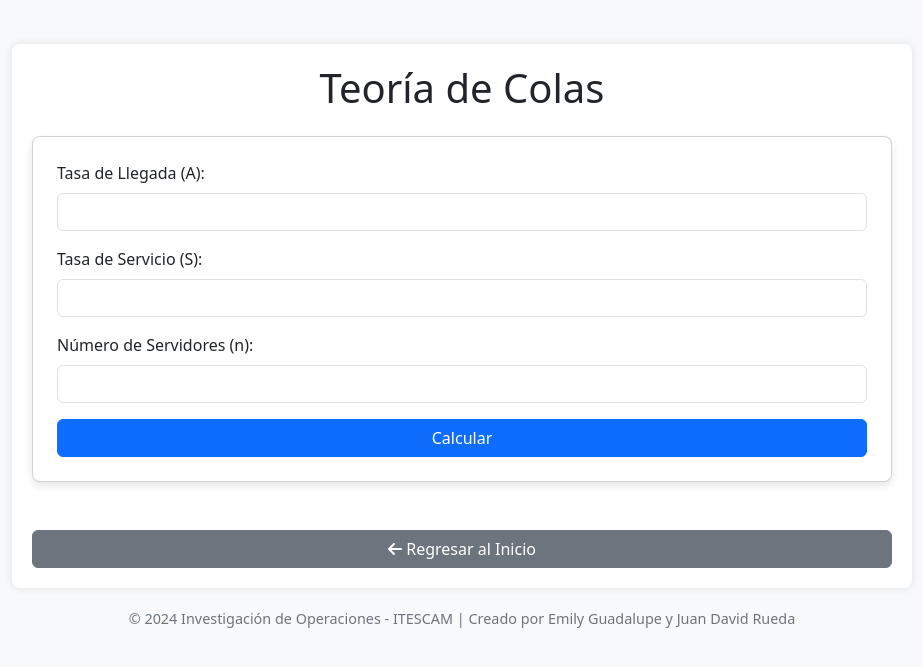
After one commit to jruedaq/ClasificacionABC, a Flask app: page /colas in a window 1280 px wide. The commit adds this page. Shown: the top 667 px of the page, without its empty margins (178-1101 px from the left). Run offline with Flask 3, Linux system fonts and the light colour scheme.

Commit message:
Added colas

```diff
--- a/app.py
+++ b/app.py
@@ -1,98 +1,143 @@
+from flask import Flask, request, render_template, redirect, url_for, flash
 import os
-from flask import Flask, request, render_template, redirect, url_for
 import pandas as pd
 import matplotlib
-matplotlib.use('Agg')  # Configurar Matplotlib para un backend sin GUI
+matplotlib.use('Agg')  # Usar backend no interactivo para Matplotlib
 import matplotlib.pyplot as plt
 
+# Importar la clase Operations desde el archivo correspondiente
+from Operations import Operations
+
 app = Flask(__name__)
+app.secret_key = 'secret_key'  # Necesario para usar flash messages
 
 # Configuración de rutas
-app.config['UPLOAD_FOLDER'] = './uploads'
+UPLOAD_FOLDER = './uploads'
 STATIC_FOLDER = './static'
-os.makedirs(app.config['UPLOAD_FOLDER'], exist_ok=True)
+os.makedirs(UPLOAD_FOLDER, exist_ok=True)
 os.makedirs(STATIC_FOLDER, exist_ok=True)
 
-# Función de clasificación ABC
-def clasificacion_abc(items):
-    valor_total = items['valor'].sum()
-    items['porcentaje'] = (items['valor'] / valor_total) * 100
-    items_ordenados = items.sort_values(by='valor', ascending=False).reset_index(drop=True)
+@app.route('/')
+def home():
+    return render_template('index.html')
 
-    acumulado = 0
-    categorias = []
-    acumulado_porcentaje = []
-    for _, item in items_ordenados.iterrows():
-        acumulado += item['porcentaje']
-        acumulado_porcentaje.append(acumulado)
-        if acumulado <= 80:
-            categorias.append('A')
-        elif acumulado <= 95:
-            categorias.append('B')
-        else:
-            categorias.append('C')
-
-    items_ordenados['categoria'] = categorias
-    items_ordenados['acumulado'] = acumulado_porcentaje
-    items_ordenados['porcentaje'] = items_ordenados['porcentaje'].round(2)
-    items_ordenados['acumulado'] = items_ordenados['acumulado'].round(2)
-    return items_ordenados
-
-# Generar gráficos
-def generar_histograma(resultado, file_path):
-    plt.figure(figsize=(12, 6))
-    categorias = resultado['categoria']
-    valores = resultado['valor']
-    nombres = resultado['nombre']
-    colores = ['red' if cat == 'A' else 'yellow' if cat == 'B' else 'green' for cat in categorias]
-    plt.bar(nombres, valores, color=colores, alpha=0.7)
-    plt.xlabel('Artículos')
-    plt.ylabel('Valor')
-    plt.title('Clasificación ABC - Histograma de Valores')
-    plt.xticks(rotation=45, ha="right")
-    plt.tight_layout()
-    plt.savefig(file_path)
-    plt.close()
-
-def generar_linea_acumulado(resultado, file_path):
-    plt.figure(figsize=(12, 6))
-    nombres = resultado['nombre']
-    acumulado = resultado['acumulado']
-    plt.plot(nombres, acumulado, marker='o', color='blue', linewidth=2)
-    plt.axhline(y=80, color='orange', linestyle='--', label='Límite Categoría A (80%)')
-    plt.axhline(y=95, color='purple', linestyle='--', label='Límite Categoría B (95%)')
-    plt.xlabel('Artículos')
-    plt.ylabel('Porcentaje Acumulado (%)')
-    plt.title('Clasificación ABC - Porcentaje Acumulado')
-    plt.xticks(rotation=45, ha="right")
-    plt.legend(loc='upper left')
-    plt.tight_layout()
-    plt.savefig(file_path)
-    plt.close()
-
-@app.route('/', methods=['GET', 'POST'])
-def index():
+@app.route('/abc', methods=['GET', 'POST'])
+def abc():
+    resultados = None
+    mensaje_error = None
     if request.method == 'POST':
         if 'file' not in request.files:
+            flash('No se ha subido ningún archivo.', 'danger')
             return redirect(request.url)
+
         file = request.files['file']
         if file.filename == '':
+            flash('El archivo seleccionado está vacío.', 'danger')
             return redirect(request.url)
-        if file:
-            file_path = os.path.join(app.config['UPLOAD_FOLDER'], file.filename)
+
+        try:
+            # Guardar el archivo subido
+            file_path = os.path.join(UPLOAD_FOLDER, file.filename)
             file.save(file_path)
+
+            # Leer el archivo CSV
             items = pd.read_csv(file_path)
-            resultado = clasificacion_abc(items)
+
+            # Validar columnas requeridas
+            if 'nombre' not in items.columns or 'valor' not in items.columns:
+                mensaje_error = "El archivo CSV debe contener las columnas 'nombre' y 'valor'."
+                return render_template('abc.html', resultados=None, mensaje_error=mensaje_error)
+
+            # Procesar datos y calcular ABC
+            valor_total = items['valor'].sum()
+            items['porcentaje'] = (items['valor'] / valor_total) * 100
+            items_ordenados = items.sort_values(by='valor', ascending=False).reset_index(drop=True)
+
+            acumulado = 0
+            categorias = []
+            acumulado_porcentaje = []
+            for _, item in items_ordenados.iterrows():
+                acumulado += item['porcentaje']
+                acumulado_porcentaje.append(acumulado)
+                if acumulado <= 80:
+                    categorias.append('A')
+                elif acumulado <= 95:
+                    categorias.append('B')
+                else:
+                    categorias.append('C')
+
+            items_ordenados['categoria'] = categorias
+            items_ordenados['acumulado'] = acumulado_porcentaje
+            items_ordenados['porcentaje'] = items_ordenados['porcentaje'].round(2)
+            items_ordenados['acumulado'] = items_ordenados['acumulado'].round(2)
 
             # Convertir el DataFrame en una lista de diccionarios
-            tabla = resultado.to_dict(orient='records')
+            resultados = items_ordenados.to_dict(orient='records')
 
             # Generar gráficos
-            generar_histograma(resultado, os.path.join(STATIC_FOLDER, 'histograma.png'))
-            generar_linea_acumulado(resultado, os.path.join(STATIC_FOLDER, 'linea_acumulado.png'))
+            plt.figure(figsize=(12, 6))
+            colores = ['red' if cat == 'A' else 'yellow' if cat == 'B' else 'green' for cat in categorias]
+            plt.bar(items_ordenados['nombre'], items_ordenados['valor'], color=colores)
+            plt.xlabel('Artículos')
+            plt.ylabel('Valor')
+            plt.title('Clasificación ABC - Histograma de Valores')
+            plt.xticks(rotation=45, ha="right")
+            plt.tight_layout()
+            plt.savefig(os.path.join(STATIC_FOLDER, 'histograma.png'))
+            plt.close()
 
-            return render_template('index.html', tabla=tabla)
-    return render_template('index.html', tabla=None)
+            plt.figure(figsize=(12, 6))
+            plt.plot(items_ordenados['nombre'], items_ordenados['acumulado'], marker='o', color='blue')
+            plt.axhline(y=80, color='orange', linestyle='--', label='Límite Categoría A (80%)')
+            plt.axhline(y=95, color='purple', linestyle='--', label='Límite Categoría B (95%)')
+            plt.xlabel('Artículos')
+            plt.ylabel('Porcentaje Acumulado (%)')
+            plt.title('Clasificación ABC - Porcentaje Acumulado')
+            plt.xticks(rotation=45, ha="right")
+            plt.legend(loc='upper left')
+            plt.tight_layout()
+            plt.savefig(os.path.join(STATIC_FOLDER, 'linea_acumulado.png'))
+            plt.close()
+
+        except Exception as e:
+            mensaje_error = f"Error al procesar el archivo: {str(e)}"
+            return render_template('abc.html', resultados=None, mensaje_error=mensaje_error)
+
+    return render_template('abc.html', resultados=resultados, mensaje_error=mensaje_error)
+
+@app.route('/colas', methods=['GET', 'POST'])
+def colas():
+    resultados = None
+    mensaje_error = None
+
+    if request.method == 'POST':
+        try:
+            # Leer parámetros desde el formulario
+            A = float(request.form.get('A', 0))
+            S = float(request.form.get('S', 0))
+            n = int(request.form.get('n', 1))
+
+            # Validar que las tasas no sean cero
+            if A <= 0 or S <= 0 or n <= 0:
+                mensaje_error = "Los valores de A, S y n deben ser mayores a 0."
+            else:
+                # Crear instancia de Operations y calcular métricas
+                operations = Operations(A, S, n)
+                resultados = {
+                    "Lq": operations.Lq(),
+                    "Wq": operations.Wq(),
+                    "Ls": operations.Ls(),
+                    "Ws": operations.Ws(),
+                }
+
+        except ValueError:
+            mensaje_error = "Por favor, introduce valores numéricos válidos."
+
+        except Exception as e:
+            mensaje_error = f"Error al procesar los datos: {str(e)}"
+
+    # Renderizar la plantilla con los resultados o el mensaje de error
+    return render_template('colas.html', resultados=resultados, mensaje_error=mensaje_error)
 
 if __name__ == '__main__':
     app.run(debug=True)
--- /dev/null
+++ b/templates/colas.html
@@ -0,0 +1,105 @@
+<!DOCTYPE html>
+<html lang="en">
+<head>
+    <meta charset="UTF-8">
+    <meta name="viewport" content="width=device-width, initial-scale=1.0">
+    <title>Teoría de Colas</title>
+    <!-- Bootstrap CSS -->
+    <link href="https://cdn.jsdelivr.net/npm/bootstrap@5.3.0-alpha1/dist/css/bootstrap.min.css" rel="stylesheet">
+    <style>
+        body {
+            padding: 20px;
+            background-color: #f8f9fa;
+        }
+        .container {
+            max-width: 900px;
+            margin: auto;
+            box-shadow: 0 0 10px rgba(0, 0, 0, 0.1);
+            background-color: #fff;
+            padding: 20px;
+            border-radius: 8px;
+        }
+        .card {
+            box-shadow: 0 4px 8px rgba(0, 0, 0, 0.1);
+            border-radius: 8px;
+        }
+        footer {
+            margin-top: 20px;
+            text-align: center;
+            font-size: 0.9em;
+            color: #6c757d;
+        }
+    </style>
+</head>
+<body>
+<div class="container mt-4">
+    <h1 class="text-center mb-4">Teoría de Colas</h1>
+    <div class="card p-4 mb-4">
+        <form method="post">
+            <div class="mb-3">
+                <label for="A" class="form-label">Tasa de Llegada (A):</label>
+                <input type="number" step="any" id="A" name="A" class="form-control" required>
+            </div>
+            <div class="mb-3">
+                <label for="S" class="form-label">Tasa de Servicio (S):</label>
+                <input type="number" step="any" id="S" name="S" class="form-control" required>
+            </div>
+            <div class="mb-3">
+                <label for="n" class="form-label">Número de Servidores (n):</label>
+                <input type="number" id="n" name="n" class="form-control" required>
+            </div>
+            <button type="submit" class="btn btn-primary w-100">Calcular</button>
+        </form>
+    </div>
+
+    {% if mensaje_error %}
+    <div class="alert alert-danger" role="alert">
+        {{ mensaje_error }}
+    </div>
+    {% endif %}
+
+    {% if resultados %}
+    <div class="card p-4">
+        <h2 class="text-center mb-4">Resultados</h2>
+        <table class="table table-bordered table-hover">
+            <thead class="table-dark text-center">
+            <tr>
+                <th>Métrica</th>
+                <th>Valor</th>
+            </tr>
+            </thead>
+            <tbody>
+            <tr>
+                <td>Longitud promedio de la línea (Lq)</td>
+                <td class="text-end">{{ resultados.Lq }}</td>
+            </tr>
+            <tr>
+                <td>Tiempo de espera promedio (Wq)</td>
+                <td class="text-end">{{ resultados.Wq }}</td>
+            </tr>
+            <tr>
+                <td>Longitud promedio del sistema (Ls)</td>
+                <td class="text-end">{{ resultados.Ls }}</td>
+            </tr>
+            <tr>
+                <td>Tiempo de espera promedio en el sistema (Ws)</td>
+                <td class="text-end">{{ resultados.Ws }}</td>
+            </tr>
+            </tbody>
+        </table>
+    </div>
+    {% endif %}
+
+    <a href="/" class="btn btn-secondary mt-4 w-100">
+        <i class="fas fa-arrow-left"></i> Regresar al Inicio
+    </a>
+</div>
+<footer>
+    &copy; 2024 Investigación de Operaciones - ITESCAM | Creado por Emily Guadalupe y Juan David Rueda
+</footer>
+<!-- Bootstrap Bundle -->
+<script src="https://cdn.jsdelivr.net/npm/bootstrap@5.3.0-alpha1/dist/js/bootstrap.bundle.min.js"></script>
+<!-- Font Awesome -->
+<script src="https://cdnjs.cloudflare.com/ajax/libs/font-awesome/6.0.0-beta3/js/all.min.js"></script>
+</body>
+</html>
```
Also changed, not shown: templates/abc.html (added, +99 -0 lines), templates/index.html (+17 -59 lines).
